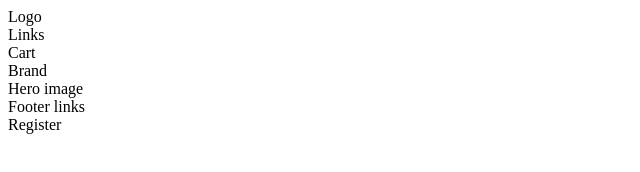
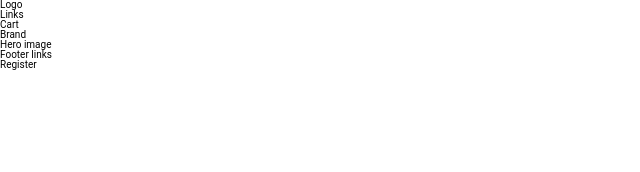
Before and after one commit to ifritzler/pawland_2, a website: page index.html in a window 1280 px wide. Shown: the whole page, without its empty margins (0-640 px from the left). Drawn offline with Linux system fonts and the light colour scheme.

Commit message:
adding scss variables and base style

```diff
--- a/index.html
+++ b/index.html
@@ -10,7 +10,8 @@
     <link rel="preconnect" href="https://fonts.gstatic.com" crossorigin>
     <link rel="preload" href="https://fonts.googleapis.com/css2?family=Raleway:ital,wght@0,400;0,700;1,300&display=swap"
         as="style" onload="this.onload=null;this.rel='stylesheet'">
-</head>
+    <link rel="stylesheet" href="./src/css/style.css">
+    </head>
 
 <body>
     <header>
--- a/scss/base/_typography.scss
+++ b/scss/base/_typography.scss
@@ -0,0 +1,12 @@
+html {
+    font-size: $fs-html-base;
+}
+
+body {
+    font-family: $font-family;
+}
+
+@include fs-fw(h1, $fs-h1, $fw-bold);
+@include fs-fw(h2, $fs-h2, $fw-bold);
+@include fs-fw(h3, $fs-h3, $fw-sbold);
+@include fs-fw(p, $fs-p);
--- a/scss/style.scss
+++ b/scss/style.scss
@@ -1,5 +1,6 @@
 // sass-utils/
 @import './utils/variables';
+@import './utils/mixins';
 // vendors/
 // base/
 @import './base/reset';
@@ -7,3 +8,4 @@
 // layout/
 // components/
 // pages/
+@import './pages/home';
--- /dev/null
+++ b/scss/utils/_mixins.scss
@@ -0,0 +1,6 @@
+@mixin fs-fw ($ref, $fs, $fw: none){
+    #{$ref} {
+        font-size: $fs;
+        font-weight: $fw;
+    }
+}
--- a/scss/utils/_variables.scss
+++ b/scss/utils/_variables.scss
@@ -0,0 +1,22 @@
+$color-base: rgba(250, 250, 250, 1);
+$color-primary: rgba(255, 208, 0, 1);
+$color-dark: rgba(24, 24, 24, 1);
+$color-aqua: rgb(110, 211, 177);
+
+$media-xs: 360px;
+$media-small: 480px;
+$media-medium: 760px;
+$media-large: 990px;
+$media-xl: 1200px;
+$media-xxl: 1400px;
+
+$font-family: "Roboto", sans-serif;
+$fs-html-base: 62.5%;
+$fs-h1: 3.2rem;
+$fs-h2: 2.65rem;
+$fs-h3: 2.15rem;
+$fs-p: 1.6rem;
+
+$fw-regular: 400;
+$fw-sbold: 600;
+$fw-bold: 700;
```
Also changed, not shown: package.json (+5 -2 lines), scss/pages/_home.scss (added), src/css/style.css (added), 2 other files.
